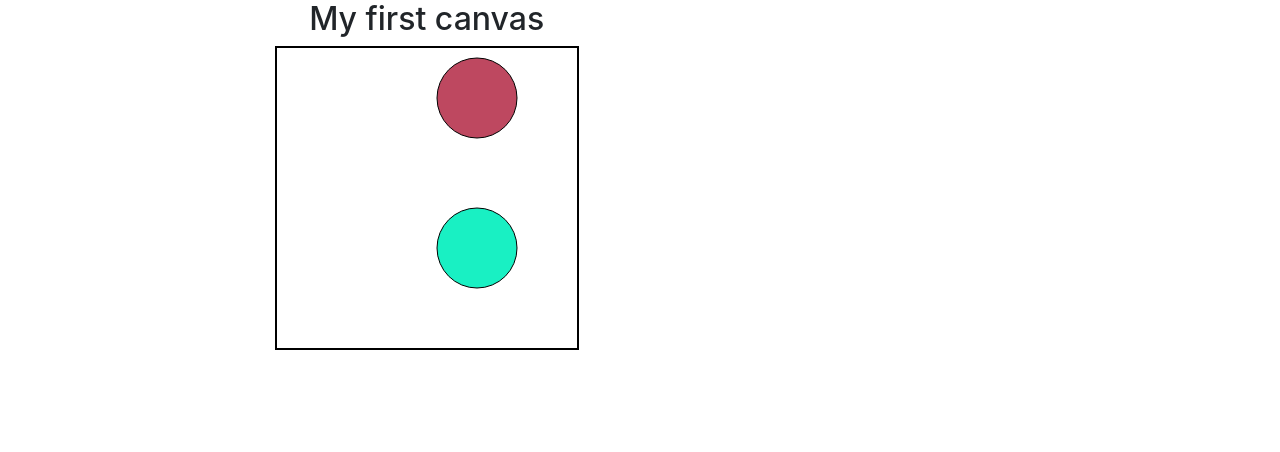
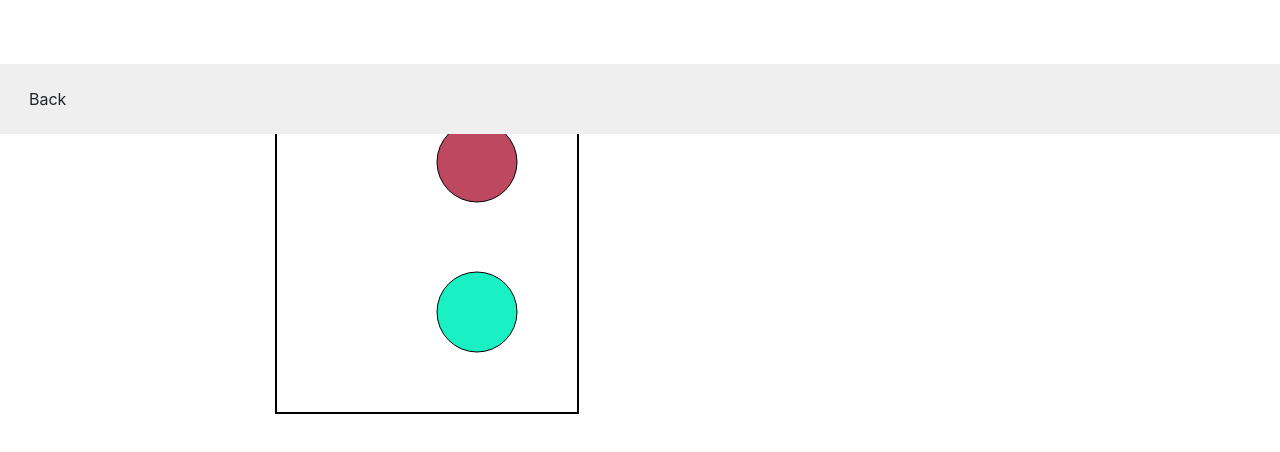
Before and after one commit to antronic/learn_canvas, a website: page public/01-getting-started-with-HTML5-Canvas/index.html in a window 1280 px wide. Drawn offline with nearby package versions, Linux system fonts and the light colour scheme.

Commit message:
add navbar

```diff
--- a/public/01-getting-started-with-HTML5-Canvas/index.html
+++ b/public/01-getting-started-with-HTML5-Canvas/index.html
@@ -5,14 +5,29 @@
     <title>001</title>
     <link rel="stylesheet" href="/libs/bootstrap/dist/css/bootstrap.min.css">
     <style type="text/css">
-      #mycanvas{
+      nav{
+        padding: 1em;
+        background-color: #efefef;
+        width: 100%;
+        position: fixed;
+        z-index: 256;
+      }
+      canvas{
         border: 2px solid #000;
         text-align: center;
+      }
+      #zone{
+        margin-top: 4em;
       }
     </style>
   </head>
   <body>
-    <div class="col-md-8 col-md-offset-2">
+    <nav>
+      <a href="/">
+        <button id="back" class="btn btn-default">Back</button>
+      </a>
+    </nav>
+    <div id="zone" class="col-md-8 col-md-offset-2">
       <h2 class="text-center">My first canvas</h2>
 
       <div class="container-fluid text-center">
```
